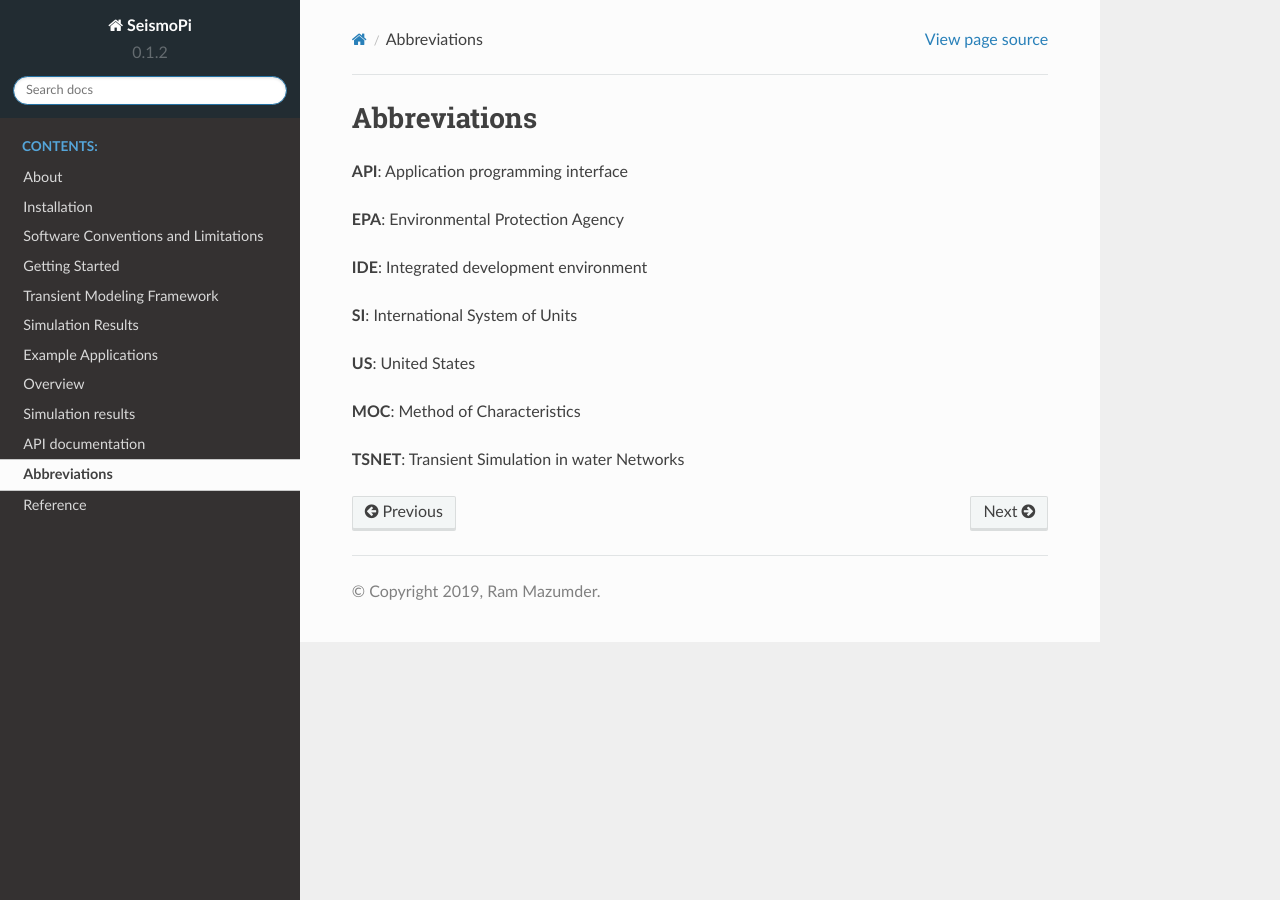
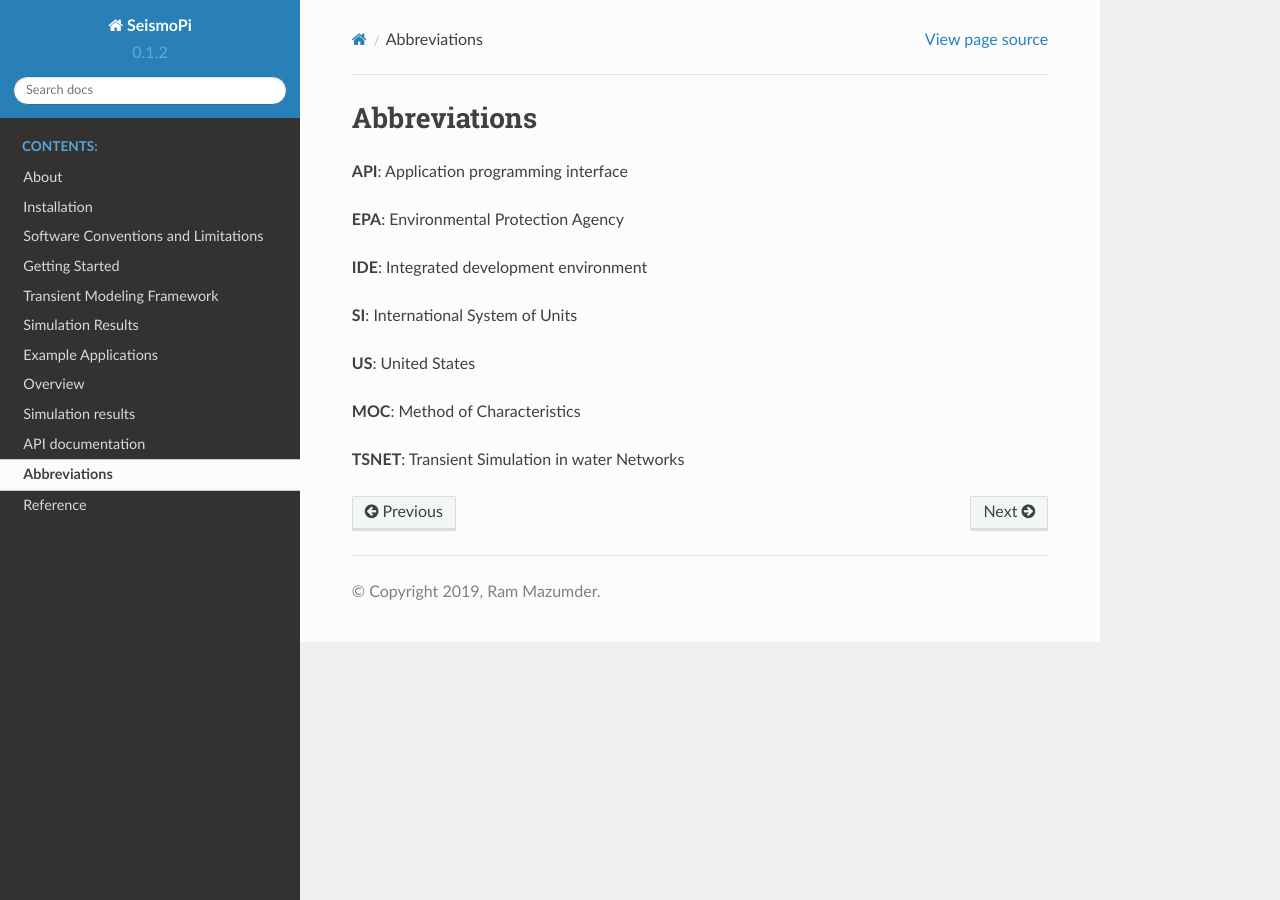
Before and after one commit to rkmazumder/SeismoPi, a Sphinx documentation site: the page built from docs/abbrev.rst, in a window 1280 px wide. Built offline with Sphinx 7.4.7 and the Read the Docs theme 2.0.0, drawn with Linux system fonts in a browser that asks for light colours.

Commit message:
Update layout.html

```diff
--- a/docs/_templates/layout.html
+++ b/docs/_templates/layout.html
@@ -4,7 +4,7 @@
   <style>
     /* Sidebar header (and topbar for mobile) */
     .wy-side-nav-search, .wy-nav-top {
-      background: #222c32;
+      background:;
     }
   </style>
 {% endblock %}
```
